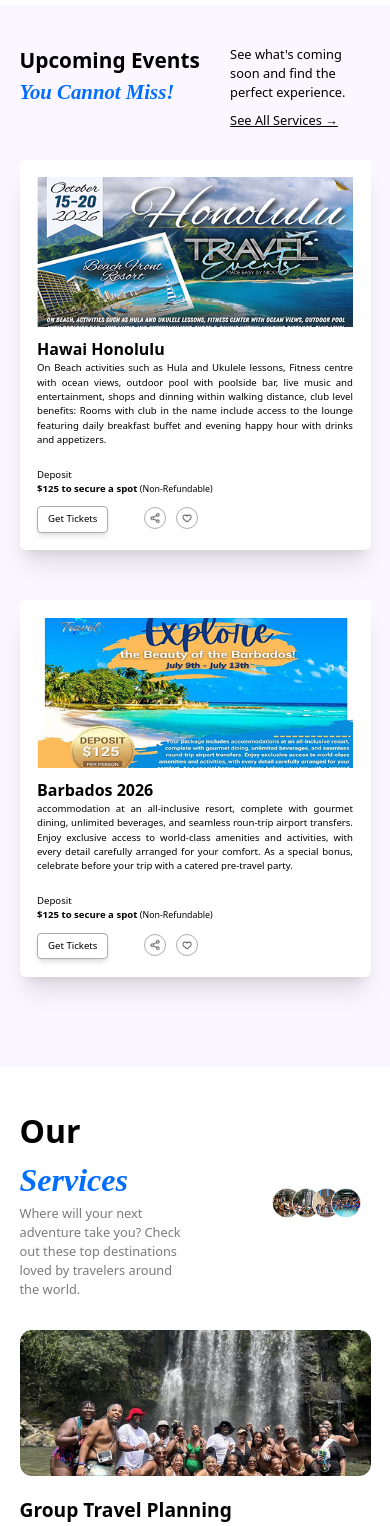
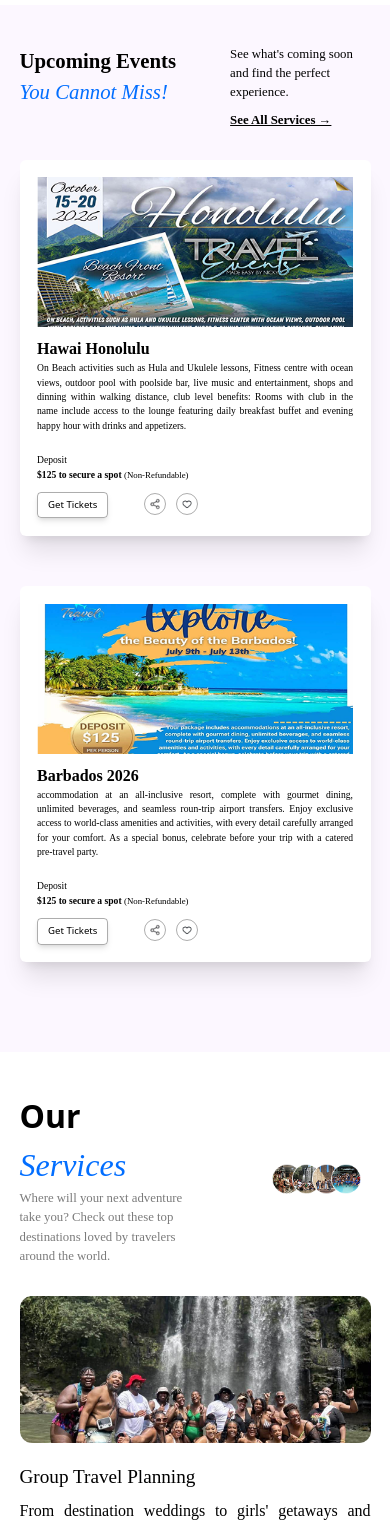
Before and after one commit to TheEldaps/Travel-Events, a Next.js app: page / in a window 390 px wide. Shown: the part 1667-3193 px from the top of the page. Built offline with nearby package versions, Linux system fonts and the light colour scheme.

Commit message:
Fix font inconsistencies in Footer, Form, journey through pictures section

```diff
--- a/app/components/Events.tsx
+++ b/app/components/Events.tsx
@@ -12,15 +12,15 @@ export default function Events({ image, title, description, }: { image: StaticIm
 
             <div>
                 <section className='mb-5'>
-                    <h3 className='mt-2.5 font-bold text-[1rem] md:text-[1.2rem] lg:text-[1.5rem]'>{title}</h3>
-                    <p className='text-[0.6rem] md:text-[0.9rem] lg:text-[1.1rem] font-nunitosans text-justify'>{description}</p>
+                    <h3 className='font-[dmsans] mt-2.5 font-bold text-[1rem] md:text-[1.2rem] lg:text-[1.5rem]'>{title}</h3>
+                    <p className='text-[0.6rem] md:text-[0.9rem] lg:text-[1.1rem] font-[nunitosans] text-justify'>{description}</p>
                 </section>
-                <section className='font-nunito text-[0.6rem] md:text-[0.9rem] lg:text-[1.1rem]'>
-                    <p className=' '>Deposit</p>
-                    <p className=' font-bold mb-2.5'>$125 to secure a spot <span className='text-[0.55rem] lg:text-[0.8rem] font-normal'>(Non-Refundable)</span></p>
+                <section className='font-[nunitosans] text-[0.6rem] md:text-[0.9rem] lg:text-[1.1rem]'>
+                    <p className=' font-[nunito]'>Deposit</p>
+                    <p className=' font-bold mb-2.5 font-[nunitosans]'>$125 to secure a spot <span className='text-[0.55rem] lg:text-[0.8rem] font-normal'>(Non-Refundable)</span></p>
                 </section>
                 <div className='flex gap-9'>
-                    <button className='text-[0.6rem] px-2.5 py-[5px] border border-[#00000052] cursor-pointer hover:bg-[#e4e4e455] hover:text-[#000000b0] rounded-sm shadow-md'> Get Tickets </ button>
+                    <button className='font-nunito text-[0.6rem] px-2.5 py-[5px] border border-[#00000052] cursor-pointer hover:bg-[#e4e4e455] hover:text-[#000000b0] rounded-sm shadow-md'> Get Tickets </ button>
                     <div>
                         <button className='border rounded-full p-1 mr-2.5 hover:cursor-pointer hover:bg-[#2222224f] height-[50px] border-[#00000052]'>
                             <Image src={ShareIcon} width='5' height='5' alt='heart icon' className='w-3 h-3' /> </button>
--- a/app/components/EventsSection.tsx
+++ b/app/components/EventsSection.tsx
@@ -8,10 +8,10 @@ export default function EventsSection() {
         <section className='bg-[#FCF7FF] py-10  px-[5%] sm:px-[10%] '>
 
             <div className='flex justify-between '>
-                <h2 className='text-[1.3rem] sm:text-[2rem] lg:text-[3rem] font-semibold mb-4 leading'>Upcoming Events <br /><span className='text-[#026EFF] font-[dmserif] italic'>You Cannot Miss! </span></h2>
+                <h2 className='font-[dmsans] text-[1.3rem] sm:text-[2rem] lg:text-[3rem] font-semibold mb-4 leading'>Upcoming Events <br /><span className='text-[#026EFF] font-normal font-[dmserif] italic'>You Cannot Miss! </span></h2>
 
-                <p className='flex flex-col text-[0.8rem] mb-[30px] justify-end md:text-[1rem] gap-2 max-w-[40%]'>See what's coming soon and find the perfect experience.
-                    <Link href='#services' className='underline hover:text-[#3636367b]  block'>  See All Services &rarr;</Link>
+                <p className='font-[dmsans] flex flex-col text-[0.8rem] mb-[30px] justify-end md:text-[1rem] gap-2 max-w-[40%]'>See what's coming soon and find the perfect experience.
+                    <Link href='#services' className='font-[dmsans] font-semibold underline hover:text-[#3636367b]  block'>  See All Services &rarr;</Link>
                 </p>
             </div>
             <div className='md:flex sm:gap-10'>
--- a/app/components/FooterSection.tsx
+++ b/app/components/FooterSection.tsx
@@ -6,7 +6,7 @@ import FacebookLogo from '../../public/FacebookLogo.png'
 
 export default function FooterSection() {
     return (
-        <section id='contact-us' className='bg-[#151515] text-white  px-[5%] sm:px-[10%] py-10'>
+        <section id='contact-us' className='font-[dmsans] bg-[#151515] text-white  px-[5%] sm:px-[10%] py-10'>
             <section className='flex justify-between mb-2'>
                 <div className='w-[30%] max-w-[200px]'>
                     <Link href='#home'>
@@ -22,9 +22,9 @@ export default function FooterSection() {
                         <li>TMEbyNicky@gmail.com</li>
                     </ul>
                     <div className='flex gap-5 mt-8'>
-                        <Link href='www.facebook.com'><Image src={FacebookLogo} width='200' height='200' alt='facebook logo' className='w-[30px] h-auto' /></Link>
+                        <Link href='www.facebook.com'><Image src={FacebookLogo} width='200' height='200' alt='facebook logo' className='w-[25px] h-auto' /></Link>
                         <Link href='www.instagram.com'><Image src={InstagramLogo} width='200' height='200' alt='Instagram
-                    logo' className='w-[30px] h-auto' /></Link>
+                    logo' className='w-[25px] h-auto' /></Link>
                     </div>
                 </div>
             </section>
--- a/app/components/Heading.tsx
+++ b/app/components/Heading.tsx
@@ -4,10 +4,10 @@ export default function ({ heading1, heading2, wrap = true
 }: { heading1: string, heading2: string, wrap?: boolean }) {
     return (
         <div>
-            <h2 className="text-[2.5rem] sm:text-[3rem] font-semibold text-center mb-2 ">
+            <h2 className="font-[dmsans] text-[2.5rem] sm:text-[3rem] font-semibold text-center mb-0">
                 {heading1}   <br className={
                     `${wrap ? 'block' : 'hidden'}`} />
-                <span className="text-[#8D8D8D] font-normal font-semibold italic font-[dmserif]">{heading2}</span>
+                <span className="font-[dmserif] text-[#8D8D8D] font-normal italic">{heading2}</span>
             </h2>
         </div>
     )
--- a/app/components/Items.tsx
+++ b/app/components/Items.tsx
@@ -4,7 +4,7 @@ export default function Items({ title, description }: { title: string, descripti
     return (
         <li className='flex flex-col'>
             <p className='font-bold  text-[1.9rem] md:text-[2rem] lg:text-[2.4rem] md:text-right text-center sm:mx-auto md:mx-0 lg:mx-0'>{title}</p>
-            <p className='text-[#5E5E5E] text-[0.93rem] md:text-[0.7rem] lg:text-[0.9rem] md:text-right sm:max-w-full md:w-full   font-nunito text-center '>{description}</p>
+            <p className='text-[#5E5E5E] text-[0.93rem] md:text-[0.7rem] lg:text-[0.9rem] md:text-right sm:max-w-full md:w-full   font-[robotoflex] text-center '>{description}</p>
         </li>
     )
 }
--- a/app/components/RequestQuoteSection.tsx
+++ b/app/components/RequestQuoteSection.tsx
@@ -6,13 +6,13 @@ export default function RequestQuoteSection() {
         <section id='request-quote' className=' px-[5%] sm:px-[10%]  pt-15 mb-10   '>
             <section className='mx-auto max-w-[1000px] md:bg-[url("/RequestQuoteBgImage.png")] bg-no-repeat bg-[position:center_bottom]
  bg-contain pb-10'>
-                <div className=' text-center text-[1rem] mb-10'>
+                <div className=' text-center text-[1rem] mb-8'>
                     <Heading heading1='Request a ' heading2='Quote.' wrap={false
                     } />
-                    <p>Please provide the following information. </p>
+                    <p >Please provide the following information. </p>
                 </div>
 
-                <form action="" className='p-[5%] mx-auto shadow-2xl bg-[white]  w-full md:w-[60%] rounded-xl'>
+                <form action="" className='p-[5%] mx-auto shadow-2xl  bg-[white]  w-full md:w-[60%] rounded-xl'>
                     <div className='sm:flex  gap-2'>
                         <FormItems label='Full Name' placeholder='Your Full Name' />
 
--- a/app/components/ServiceItems.tsx
+++ b/app/components/ServiceItems.tsx
@@ -5,9 +5,9 @@ export default function ServiceItems({ image, title, description }: { image: Sta
         <div className='mb-15 md:relative '>
             <Image src={image} width='1000' height='400' alt='Service section image' className='w-full h-auto' />
 
-            <div className='font-dmsans mt-5 md:max-w-[400px] md:absolute bottom-[4%] md:rounded-xl left-[2%] md:text-white md:w-[50%] md:p-5 md:backdrop-blur-md md:bg-[#195C8933] md:border border-[#BABABA]'>
-                <h3 className='mb-2 font-semibold text-[1.2rem] md:text-[1.1rem] lg:text-[1.5rem]'>{title}</h3>
-                <p className='font-dmsans text-justify text-[1rem] leading-6 md:text-[0.95rem] lg:text-[1.1rem]'>{description}</p>
+            <div className='font-[dmsans] mt-5 md:max-w-[400px] md:absolute bottom-[4%] md:rounded-xl left-[2%] md:text-white md:w-[50%] md:p-5 md:backdrop-blur-md md:bg-[#195C8933] md:border border-[#BABABA]'>
+                <h3 className='mb-2 font-medium text-[1.2rem] md:text-[1.1rem] lg:text-[1.5rem]'>{title}</h3>
+                <p className='font-light text-justify text-[1rem] leading-6 md:text-[0.95rem] lg:text-[1.1rem]'>{description}</p>
             </div>
         </div>
     )
--- a/app/components/ServiceSection.tsx
+++ b/app/components/ServiceSection.tsx
@@ -11,8 +11,8 @@ export default function ServiceSection() {
         <section id='services' className=' px-[5%] sm:px-[10%] pt-10 lg:pt-20 '>
             <div className='flex justify-between gap-[5%]  mb-[30px]'>
                 <div className='max-w-[50%] lg:max-w-[70%] grow '>
-                    <h2 className='text-[2rem] lg:text-[3rem] font-semibold'>Our <span className='text-[#026EFF] font-[dmserif] italic'>Services</span></h2>
-                    <p className='text-[0.8rem] md:text-[1rem] lg:text-[1.1rem] text-[#7B7B7B] font-dmsans '>Where will your next adventure take you? Check out these top destinations loved by travelers around the world.</p>
+                    <h2 className='text-[2rem] lg:text-[3rem] font-semibold'>Our <span className='text-[#026EFF] font-[dmserif] font-normal italic'>Services</span></h2>
+                    <p className='font-[dmsans] text-[0.8rem] md:text-[1rem] lg:text-[1.1rem] text-[#7B7B7B] font-dmsans '>Where will your next adventure take you? Check out these top destinations loved by travelers around the world.</p>
                 </div>
                 <div className='w-[28%] max-w-[200px]'>
                     <EllipsePictureFrame />
--- a/app/components/Testimonials.tsx
+++ b/app/components/Testimonials.tsx
@@ -27,7 +27,7 @@ export default function Testimonials({
         className="block  h-auto mx-auto mb-2 sm:min-w-[200px]  w-full"
       />
       <p className="text-center mb-2 text-[0.8rem] md:text-[1rem] leading-5 md:leading-6">{comment}</p>
-      <h4 className="text-center font-bold md:text-[1.2rem]">- {name}</h4>
+      <h4 className="text-center font-bold md:text-[1.2rem]">&ld; {name}</h4>
     </div>
   );
 }
```
